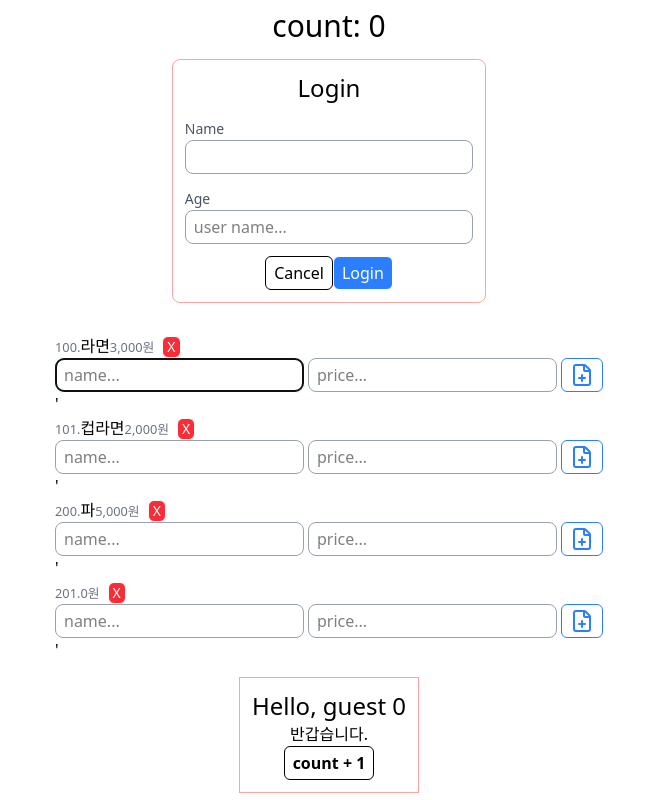
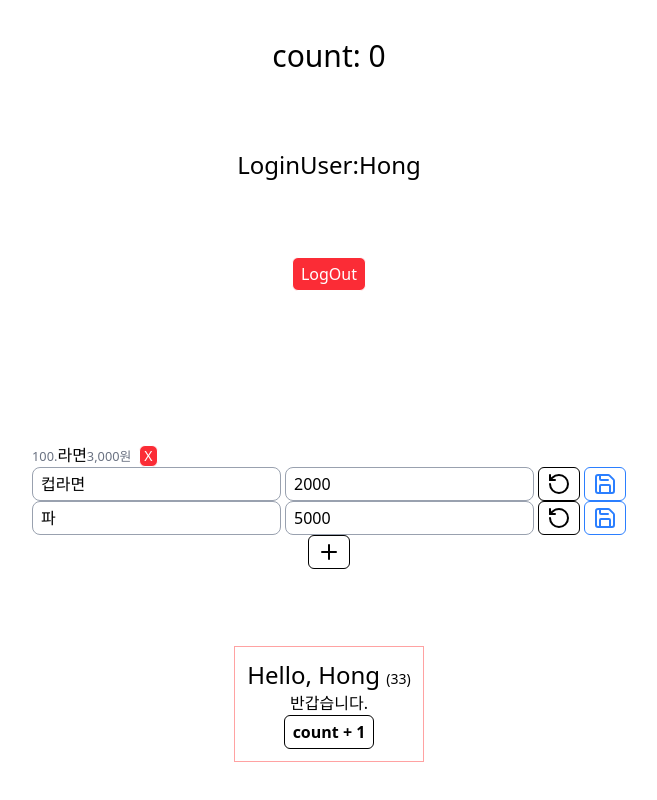
Before and after one commit to KelseyKwon/hana8, a React (Vite) app in the folder react/rbvite/: page / in a window 1280 px wide. Both pictures are taken after a click on the button 893 px from the left and 431 px from the top of the page. Shown: the whole page, without its empty margins (311-968 px from the left). Built offline with nearby package versions, Linux system fonts and the light colour scheme.

Commit message:
[React] : Item component 분리 - 2번쨰 시간

```diff
--- a/react/rbvite/src/App.tsx
+++ b/react/rbvite/src/App.tsx
@@ -12,14 +12,14 @@ export type ItemType = {
 
 export type LoginUser = { id: number; name: string; age: number };
 export type Session = {
-  loginUser: { id: number; name: string; age: number } | null;
+  loginUser: LoginUser | null;
   cart: ItemType[];
 };
 export type LoginFunction = (name: string, age: number) => void; // 이 타입을 계속 쓰겠다!
 
 const DefaultSession: Session = {
-  loginUser: null,
-  // loginUser: { id: 1, name: 'Hong', age: 33 },
+  // loginUser: null,
+  loginUser: { id: 1, name: 'Hong', age: 33 },
 
   cart: [
     { id: 100, name: '라면', price: 3000 },
@@ -81,9 +81,14 @@ function App() {
   }
 
   return (
-    <div className='grid place-items-center h-screen'>
+    <div className='grid place-items-center h-screen mx-2'>
       <h1 className='text-3xl'>count: {count}</h1>
-      <My session={session} logout={logout} login={login} removeItem={removeItem} saveItem={saveItem} />
+      <My
+      session={session}
+      logout={logout}
+      login={login}
+      removeItem={removeItem}
+      saveItem={saveItem} />
       <Hello
         name={session.loginUser?.name}
         age={session.loginUser?.age}
--- a/react/rbvite/src/components/Item.tsx
+++ b/react/rbvite/src/components/Item.tsx
@@ -3,7 +3,7 @@ import type { ItemType } from "../App"
 import Small from "./ui/Small";
 import Button from "./ui/Button";
 import LabelInput from "./ui/LabelInput";
-import { FilePlusIcon } from "lucide-react";
+import { FilePlusIcon, RotateCcwIcon, SaveIcon } from "lucide-react";
 
 type Props = {
   // App에 정의된 Item
@@ -16,14 +16,18 @@ type Props = {
 
 export default function Item({item, removeItem, saveItem}: Props) {
   // type을 잘 정의하기!
-  const [isEditing, setEditing] = useState(false);
+  // setEditing은 아이템이 0일때 true가 된다. item.id가 없다면, true가 된다.
+  const [isEditing, setEditing] = useState(!item.id);
   const [hasDirty, setDirty] = useState(false);
-
     // const idRef = useRef<HTMLInputElement>(null)
     const nameRef = useRef<HTMLInputElement>(null)
     const priceRef = useRef<HTMLInputElement>(null)
 
-    const {id, name, price} = item;
+    const checkDirty = () => {
+      // if (nameRef.current && priceRef.current) {
+      // 처음에 전달된 아이템의 이름이 다르거나, 전달딘 가겨이 다르면
+      setDirty((item.name !== nameRef.current?.value || item.price !== Number(priceRef.current?.value)));
+    }
 
     const editItem = (e: FormEvent<HTMLFormElement>) => {
       e.preventDefault();
@@ -48,31 +52,54 @@ export default function Item({item, removeItem, saveItem}: Props) {
       if (msg) {
         alert(msg);
         if (ref && ref.current) ref.current.focus();
+        return;
       }
-       saveItem({ id: 0, name: name ?? '', price: Number(price) });
+       saveItem({ id: item.id, name: name ?? '', price: Number(price) });
       if (nameRef.current && priceRef.current) {
         nameRef.current.value = '';
         priceRef.current.value = '';
         nameRef.current.focus();
       }
+
+    setEditing(false);
     }
 
-  return <>
-  <Small>{id}.</Small>
-            {name}
-            <Small>{price.toLocaleString()}원</Small>
-            <Button onClick={() => removeItem(id)} className='ml-2 px-1 py-0 text-sm bg-red-500 hover:bg-red-600 text-white shadow2-lg hover:shadow-2xl active:scale-150 transition duration-300'>X</Button>
+  const makeEdit = () => {
+    setEditing(!isEditing);
+    // if (nameRef.current && priceRef.current) {
+    //   nameRef.current.value = item.name; //dom이기 때문에 nullable하다.
+    //   priceRef.current.value = String(item.price); //dom이기 때문에 nullable하다. toString이면 null일 수 있으니까 String()으로 하기.
+    // }
+  }
 
-      <form onSubmit={editItem} className='flex gap-1'>
+  // reset할 떄 값을 원 위치로 돌리는 것이 가장 중요하다!
+  const cancelEdit = () => {
+    setEditing(!isEditing);
+    if (nameRef.current && priceRef.current) {
+    nameRef.current.value = item.name;
+    priceRef.current.value = String(item.price);
+  }
+};
+
+  return (<>
+  {/* isEditing이 아니면 수정을,  */}
+  {!isEditing ? (
+    <form onSubmit={editItem} className='flex gap-1'>
           {/* <input type='number' ref={idRef} placeholder='id...' className='w-14'/> */}
-          <LabelInput ref={nameRef} placeholder='name...' />
-          <LabelInput type = 'number'ref={priceRef} placeholder='price...' />
-          <Button type= 'submit' className='text-blue-500'><FilePlusIcon>
-            </FilePlusIcon></Button>
-        </form>'
-  </>;
-
-
+          <LabelInput ref={nameRef} defaultValue={item.name} onChange={checkDirty} placeholder='name...' />
+          <LabelInput type = 'number'ref={priceRef} defaultValue={item.price} onChange={checkDirty}  placeholder='price...' />
+          <Button onClick={cancelEdit} type= 'reset' className=''><RotateCcwIcon /></Button>
+          {/* {hasDirty && (<Button type= 'submit' className='text-blue-500' ><FilePlusIcon>
+            </FilePlusIcon></Button>)} */}
+            <Button type= 'submit' className='text-blue-500' disabled={!hasDirty} >{item.id? <SaveIcon /> : <FilePlusIcon />}
+            </Button>
+        </form>) : (<>
+        <Small>{item.id}.</Small>
+        <button onClick={(makeEdit)}className="border-0 p-0 hover:bg-inherit hover:underline" >{item.name}</button>
+            <Small>{item.price.toLocaleString()}원</Small>
+            <Button onClick={() => removeItem(item.id)} className='ml-2 px-1 py-0 text-sm bg-red-500 hover:bg-red-600 text-white shadow2-lg hover:shadow-2xl active:scale-150 transition duration-300'>X</Button></>)
+  }
+  </>)
 }
 
 // import { useState } from "react";
@@ -101,4 +128,3 @@ export default function Item({item, removeItem, saveItem}: Props) {
 //   }
 //     <>Item</>
 // }
-// // addItem, editItem, removeItem item
--- a/react/rbvite/src/components/My.tsx
+++ b/react/rbvite/src/components/My.tsx
@@ -1,6 +1,9 @@
 import type { ItemType, LoginFunction, Session } from '../App';
 import Profile from '../Profile';
 import Login from '../Login';
+import Button from './ui/Button';
+import { PlusIcon } from 'lucide-react';
+import { useState } from 'react';
 import Item from './Item';
 
 type Prop = {
@@ -15,8 +18,9 @@ type Prop = {
 // type UR<T> = {current: T | null}
 
 export default function My({ session, logout, login, removeItem, saveItem }: Prop) {
+  const [isAdding, setAdding]= useState(false);
 
-  return (
+return (
     <>
       {session?.loginUser ? (
         <Profile loginUser={session.loginUser} logout={logout} />
@@ -26,13 +30,28 @@ export default function My({ session, logout, login, removeItem, saveItem }: Pro
       <hr />
       <ul>
         {/* destructuring! */}
+
         {session.cart.map((item) => (
           <li key={item.id}>
             <Item item={item} removeItem={removeItem} saveItem={saveItem} />
           </li>
         ))}
+        <li className='text-center'>
+          {/* 만약에 Item을 객체로 전달하고 싶으면은, {{}} 처럼 이중괄호 -> javascript & 객체 의미 */}
+
+          {isAdding ? (
+            <Item
+              item={{ id: 0, name: 'New Item', price: 3000 }}
+              removeItem={removeItem}
+              saveItem={saveItem}
+            />
+          ) : (
+            <Button onClick={() => setAdding(true)} className=''>
+              <PlusIcon />
+            </Button>
+          )}
+        </li>
       </ul>
-
     </>
   );
 }
--- a/react/rbvite/src/components/ui/Button.tsx
+++ b/react/rbvite/src/components/ui/Button.tsx
@@ -3,12 +3,14 @@ import type { PropsWithChildren } from 'react';
 type Prop = {
   onClick?: () => void; // click했을 때 어떤 함수를 호출?
   type?: 'reset' | 'submit';
+  disabled ?: boolean;
   className: string;
 };
 export default function Button({
   onClick,
   type,
   className,
+  disabled,
   children,
 }: PropsWithChildren<Prop>) {
   // 반드시 jsx를 리턴해야 한다. 컴포넌트를 인식 = 컴포넌트는 hook(=state)를 가질 수 있는데, 이것은 fiber 노드 안에 있다. 이 hook안에 상태가 존재.
@@ -17,6 +19,7 @@ export default function Button({
     type={type}
       className={`${className}`}
       onClick={onClick}
+      disabled={disabled}
     >
       {children}
     </button>
--- a/react/rbvite/src/components/ui/LabelInput.tsx
+++ b/react/rbvite/src/components/ui/LabelInput.tsx
@@ -5,32 +5,46 @@ type Props = {
     type?: string;
     label?: string
     ref?: React.RefObject<HTMLInputElement | null>;
+    defaultValue?: string | number;
     onChange?: (e: ChangeEvent<HTMLInputElement>) => void;
     placeholder?: string;
     className?: string;
 }
 
-export default function LabelInput({type, label, ref, onChange, placeholder, className}: Props) {
+
+export default function LabelInput({
+  type,
+  label,
+  ref,
+  onChange,
+  defaultValue,
+  placeholder,
+  className,
+}: Props) {
     // useId : ID라는 map이 있는데, 키가 중복되지 않게 관리해준다.
+
   const inputId = useId();
-    // console.log("🚀 ~ LabelInput ~ inputId:", inputId)
+  // console.log('🚀 ~ inputId:', inputId);
+
   return (
     <div>
         {/* // label이 true일떄만 보여줘라 -> && */}
+
       {label && (
-  <label htmlFor={inputId} className="text-sm text-gray-600">
+        <label htmlFor={inputId} className='text-sm text-gray-600'>
           {label}
         </label>
       )}
-
       <input
         type={type || 'text'}
-              id='name'
+        id={inputId}
         ref={ref}
+        defaultValue={defaultValue}
         onChange={onChange}
         placeholder={placeholder}
         className={`w-full ${className}`}
+        required
       />
     </div>
-)
+  );
 }
```
Lines whose indentation alone changed are shown as unchanged.
